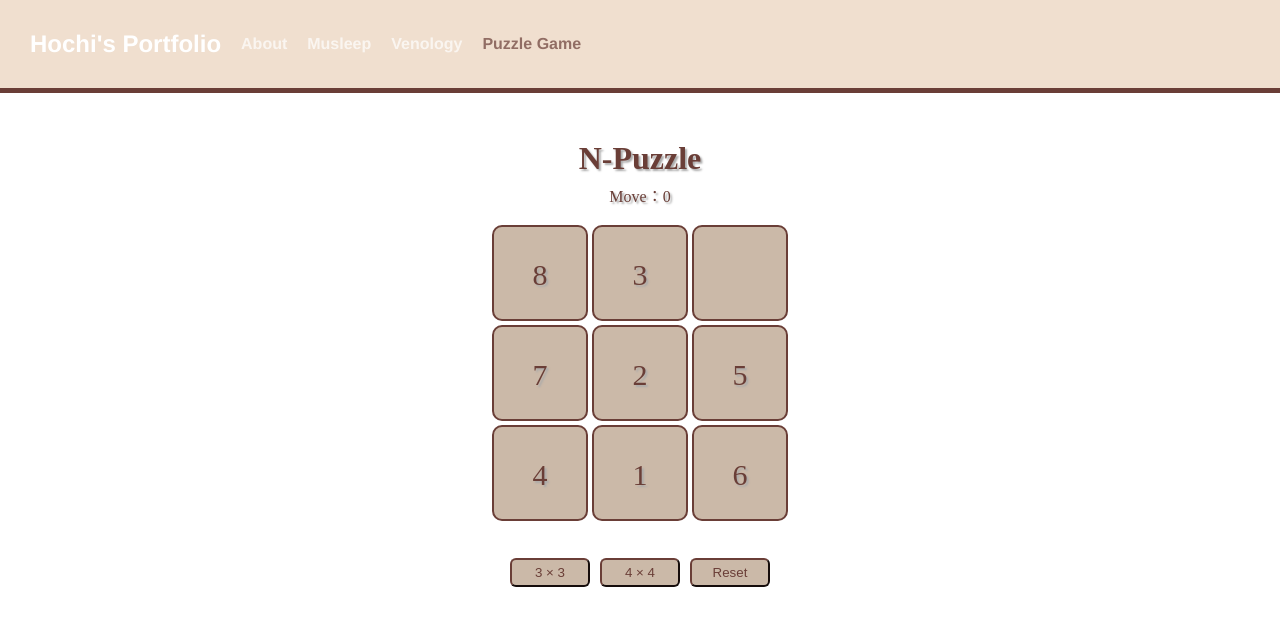
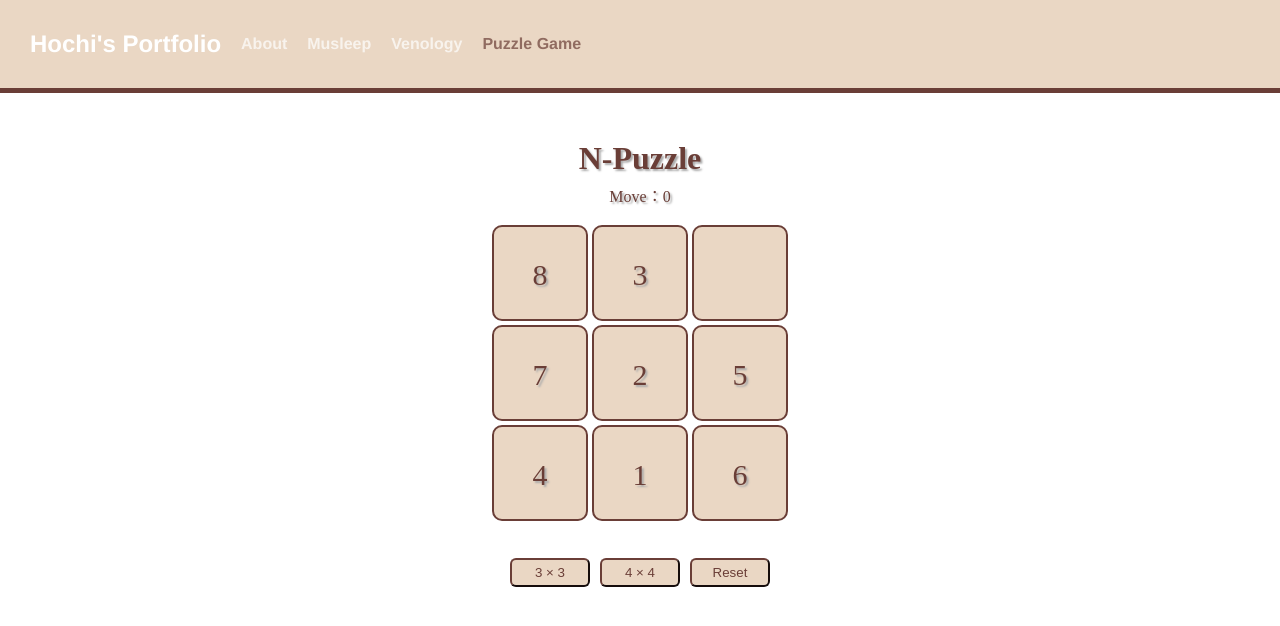
Before and after one commit to hochi0427/hochi-s-portfolio, a Vue app: page /hochi-s-portfolio/puzzlegame in a window 1280 px wide. Shown: the top 626 px of the page. Built offline with nearby package versions, Linux system fonts and the light colour scheme; a web font is replaced by a local one.

Commit message:
color_edit

```diff
--- a/public/main.css
+++ b/public/main.css
@@ -58,7 +58,7 @@ a:visited {
   right: 0;
   margin-top: 0;
   padding: 30px;
-  background: #f0dfcf;
+  background: #ead7c4;
   color: white;
   display: flex;
   align-items: center;
--- a/src/components/Tile.vue
+++ b/src/components/Tile.vue
@@ -43,7 +43,7 @@ export default {
   height: 96px;
   margin: 2px;
   color: #6a3e37;
-  background-color: #cbb9a8;
+  background-color: #ead7c4;
   font-size: 30px;
   line-height: 96px;
   text-align: center;
@@ -58,6 +58,6 @@ export default {
 }
 .tile .ok {
   background-color: #6a3e37;
-  color: #cbb9a8;
+  color: #ead7c4;
 }
 </style>
--- a/src/views/Project.vue
+++ b/src/views/Project.vue
@@ -4,7 +4,7 @@
       <section v-if="project" class="project">
         <h1>{{ project.name }}</h1>
         <div class="project-details">
-          <img :src="`/images/${project.image}`" :alt="project.name" />
+          <img :src="`/hochi-s-portfolio/images/${project.image}`" :alt="project.name" />
           <div>
             <p>{{ project.description }}</p>
             <!-- Motivation & Purpose -->
--- a/src/views/PuzzleGame.vue
+++ b/src/views/PuzzleGame.vue
@@ -223,7 +223,7 @@ export default {
   border-radius: 6px;
   border-color: #6a3e37;
   color: #6a3e37;
-  background-color: #cbb9a8;
+  background-color: #ead7c4;
   padding: 5px;
   width: 80px;
   margin: 5px;
```
Also changed, not shown: 2 other files (tests, documents, lock files or other folders).
